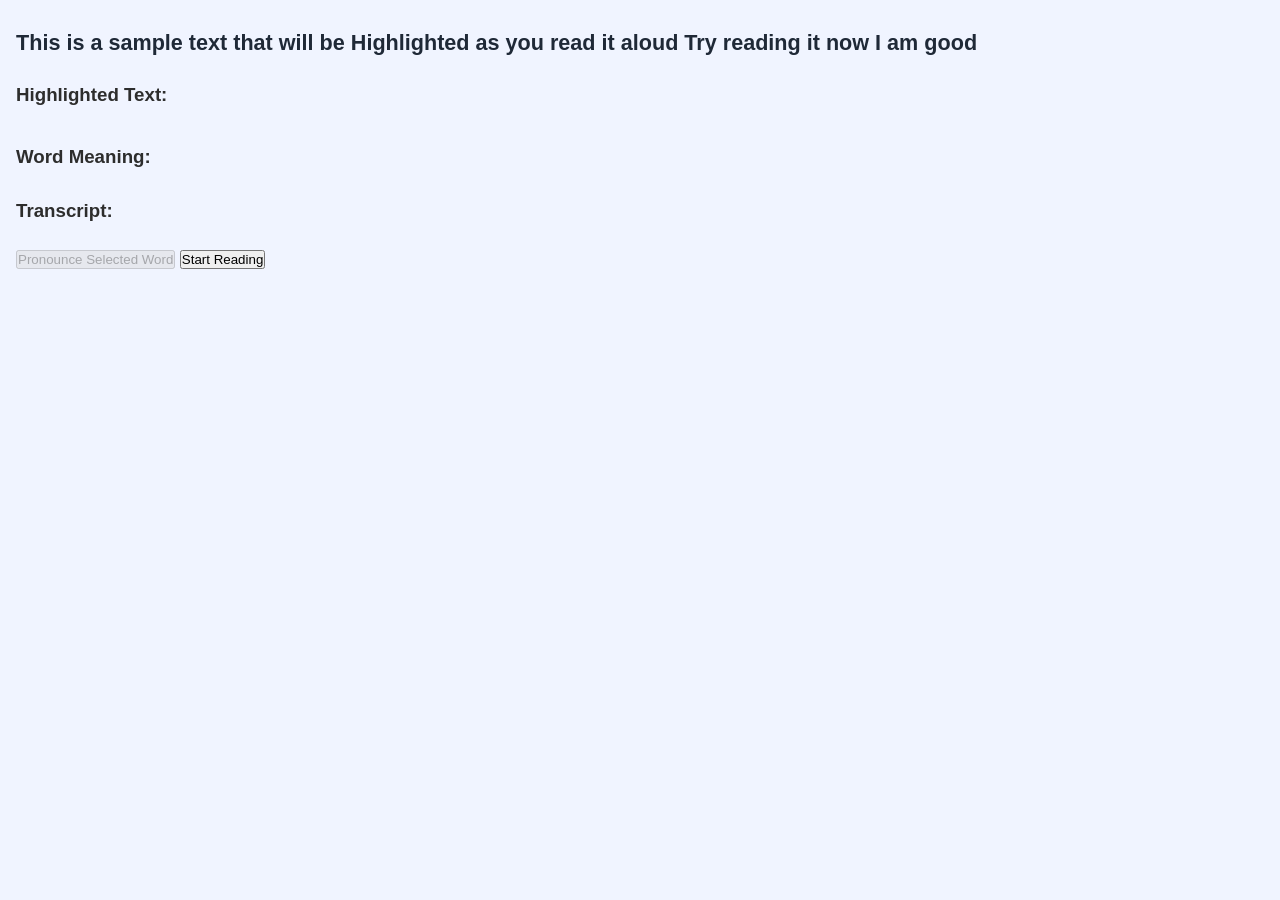
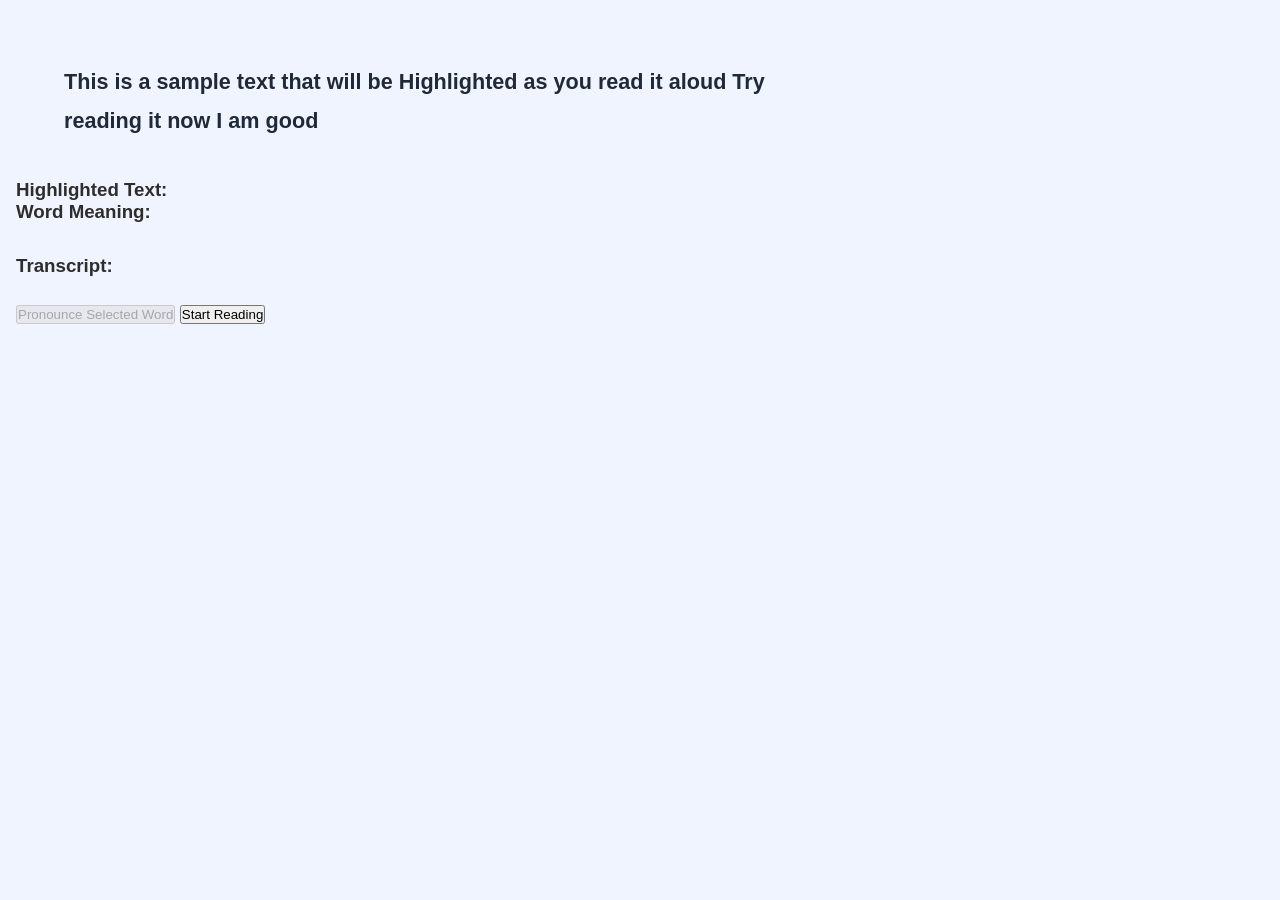

Improve read-aloud word highlighting

--- a/reader/style.css
+++ b/reader/style.css
@@ -118,20 +118,93 @@ h1 {
   margin-bottom: 10px;
 }
 
+.story-toolbar {
+  display: flex;
+  align-items: center;
+  justify-content: space-between;
+  gap: 16px;
+  margin-bottom: 12px;
+}
+
+.story-toolbar .card-label {
+  margin-bottom: 0;
+}
+
+.reading-score {
+  color: #6b7280;
+  font-size: 0.88rem;
+  font-weight: 800;
+}
+
+.score-divider {
+  padding: 0 5px;
+  color: #c4b5fd;
+}
+
 #display-text {
   font-size: 1.35rem;
   line-height: 1.8;
   font-weight: 600;
   color: #1f2937;
   min-height: 60px;
+  white-space: pre-wrap;
 }
 
-#highlighted-text {
-  font-size: 1.2rem;
-  line-height: 1.8;
-  font-weight: 600;
-  color: #374151;
-  min-height: 40px;
+.story-word {
+  border-radius: 5px;
+  box-decoration-break: clone;
+  -webkit-box-decoration-break: clone;
+  padding: 1px 2px;
+  transition: background-color 160ms ease, color 160ms ease, box-shadow 160ms ease;
+}
+
+.story-word.current {
+  background: #fef3c7;
+  box-shadow: 0 0 0 2px #f59e0b;
+}
+
+.story-word.correct {
+  color: #166534;
+  background: #dcfce7;
+}
+
+.story-word.missed {
+  color: #991b1b;
+  background: #fee2e2;
+  text-decoration: underline wavy #ef4444 1.5px;
+  text-underline-offset: 4px;
+}
+
+.reading-legend {
+  display: flex;
+  flex-wrap: wrap;
+  gap: 14px;
+  margin-top: 18px;
+  padding-top: 14px;
+  border-top: 1px solid #eef2ff;
+  color: #6b7280;
+  font-size: 0.82rem;
+  font-weight: 700;
+}
+
+.reading-legend span {
+  display: inline-flex;
+  align-items: center;
+  gap: 6px;
+}
+
+.legend-dot {
+  width: 11px;
+  height: 11px;
+  border-radius: 3px;
+}
+
+.legend-current { background: #f59e0b; }
+.legend-correct { background: #22c55e; }
+.legend-missed { background: #ef4444; }
+
+#story-card {
+  max-width: 900px;
 }
 
 #word-meaning {
@@ -147,14 +220,6 @@ h1 {
   color: #6b7280;
   font-style: italic;
   min-height: 28px;
-}
-
-/* ── Highlight ── */
-.highlight {
-  background: #fde68a;
-  border-radius: 6px;
-  padding: 1px 4px;
-  display: inline-block;
 }
 
 /* ── Buttons ── */
@@ -229,5 +294,11 @@ h1 {
   .button-row {
     flex-direction: column;
     padding: 0 8px;
+  }
+
+  .story-toolbar {
+    align-items: flex-start;
+    flex-direction: column;
+    gap: 6px;
   }
 }
